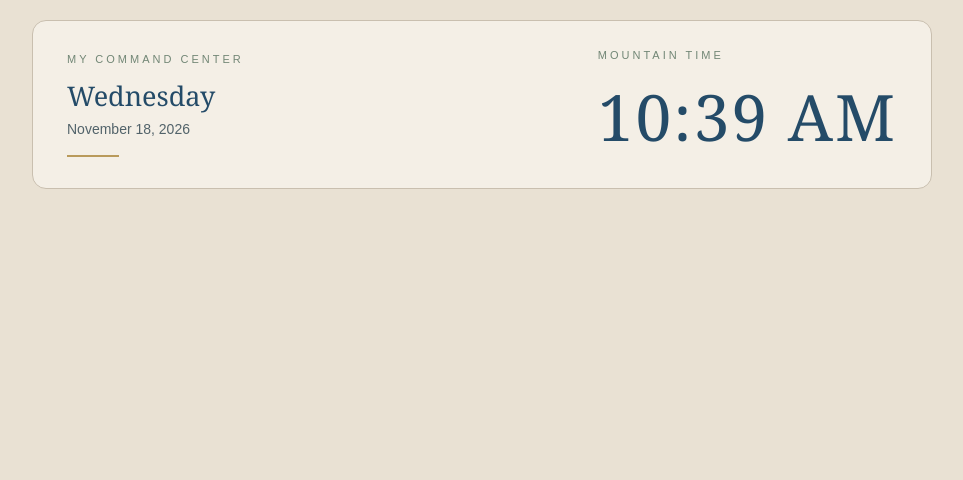
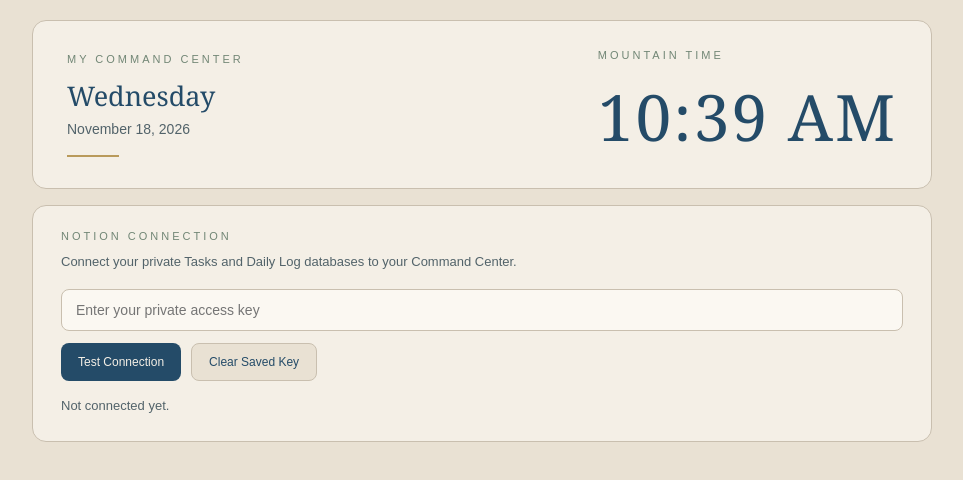
Before and after one commit to doxadenice/command-center-widgets, a plain HTML site: page index.html in a window 1280 px wide. Shown: the whole page, without its empty margins (158-1121 px from the left). Drawn offline with Linux system fonts and the light colour scheme.

Commit message:
index.html

```diff
--- a/index.html
+++ b/index.html
@@ -1,3 +1,4 @@
+
 <!DOCTYPE html>
 <html lang="en">
 <head>
@@ -57,12 +58,76 @@ body {
   margin-top: 18px;
 }
 
+.connection {
+  max-width: 900px;
+  margin: 16px auto 0;
+  padding: 24px 28px;
+  border: 1px solid #C9BFAF;
+  border-radius: 14px;
+  background: #F4EFE6;
+}
+
+.connection .label { margin-bottom: 10px; }
+
+.description {
+  font: 13px/1.6 Arial, sans-serif;
+  color: #52636A;
+  margin: 0 0 16px;
+}
+
+.key-input {
+  width: 100%;
+  padding: 12px 14px;
+  border: 1px solid #C9BFAF;
+  border-radius: 8px;
+  background: #FBF8F2;
+  color: #244B68;
+  font: 14px Arial, sans-serif;
+  margin-bottom: 12px;
+}
+
+.actions {
+  display: flex;
+  gap: 10px;
+  flex-wrap: wrap;
+}
+
+.action-button {
+  padding: 11px 17px;
+  border: 0;
+  border-radius: 8px;
+  background: #244B68;
+  color: #F4EFE6;
+  font: 12px Arial, sans-serif;
+  cursor: pointer;
+}
+
+.action-button.secondary {
+  background: #E9E1D3;
+  color: #244B68;
+  border: 1px solid #C9BFAF;
+}
+
+.action-button:disabled {
+  opacity: .55;
+  cursor: wait;
+}
+
+#connection-status {
+  margin-top: 15px;
+  font: 13px/1.6 Arial, sans-serif;
+  color: #52636A;
+  overflow-wrap: anywhere;
+}
+
 @media(max-width: 560px) {
   .panel { padding: 24px; }
   .right { width: 100%; }
+  .connection { padding: 22px; }
 }
 </style>
 </head>
+
 <body>
 
 <main class="panel">
@@ -79,7 +144,39 @@ body {
   </section>
 </main>
 
+<section class="connection">
+  <div class="label">Notion Connection</div>
+  <p class="description">
+    Connect your private Tasks and Daily Log databases to your Command Center.
+  </p>
+
+  <input
+    id="widget-key"
+    class="key-input"
+    type="password"
+    autocomplete="off"
+    placeholder="Enter your private access key"
+    aria-label="Private access key"
+  >
+
+  <div class="actions">
+    <button id="connect-button" class="action-button">
+      Test Connection
+    </button>
+    <button id="clear-button" class="action-button secondary">
+      Clear Saved Key
+    </button>
+  </div>
+
+  <div id="connection-status" aria-live="polite">
+    Not connected yet.
+  </div>
+</section>
+
 <script>
+const API_BASE = "https://command-center-api.doxadenice.workers.dev";
+const STORAGE_KEY = "commandCenterWidgetKey";
+
 function updateClock() {
   const now = new Date();
 
@@ -108,6 +205,67 @@ function updateClock() {
 
 updateClock();
 setInterval(updateClock, 60000);
+
+const keyInput = document.getElementById("widget-key");
+const connectButton = document.getElementById("connect-button");
+const clearButton = document.getElementById("clear-button");
+const statusBox = document.getElementById("connection-status");
+
+keyInput.value = localStorage.getItem(STORAGE_KEY) || "";
+
+async function checkDatabase(resource, key) {
+  const response = await fetch(
+    `${API_BASE}/?resource=${encodeURIComponent(resource)}`,
+    {
+      method: "GET",
+      headers: {
+        "X-Widget-Key": key
+      }
+    }
+  );
+
+  const data = await response.json();
+
+  if (!response.ok || !data.success) {
+    throw new Error(data.error || `Unable to connect to ${resource}.`);
+  }
+
+  return data;
+}
+
+connectButton.addEventListener("click", async () => {
+  const key = keyInput.value.trim();
+
+  if (!key) {
+    statusBox.textContent = "Please enter your access key.";
+    return;
+  }
+
+  connectButton.disabled = true;
+  statusBox.textContent = "Testing both Notion databases...";
+
+  try {
+    const tasks = await checkDatabase("tasks", key);
+    const dailyLog = await checkDatabase("daily-log", key);
+
+    localStorage.setItem(STORAGE_KEY, key);
+
+    statusBox.textContent =
+      `Connected successfully. Tasks: ${tasks.count} records. ` +
+      `Daily Log: ${dailyLog.count} records. Your key is saved in this browser.`;
+
+  } catch (error) {
+    statusBox.textContent = `Connection failed: ${error.message}`;
+  } finally {
+    connectButton.disabled = false;
+  }
+});
+
+clearButton.addEventListener("click", () => {
+  localStorage.removeItem(STORAGE_KEY);
+  keyInput.value = "";
+  statusBox.textContent = "Saved key cleared from this browser.";
+});
 </script>
 
 </body>
```
